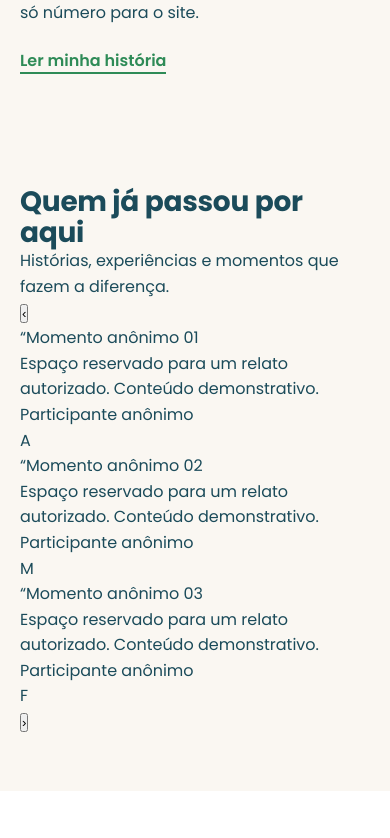
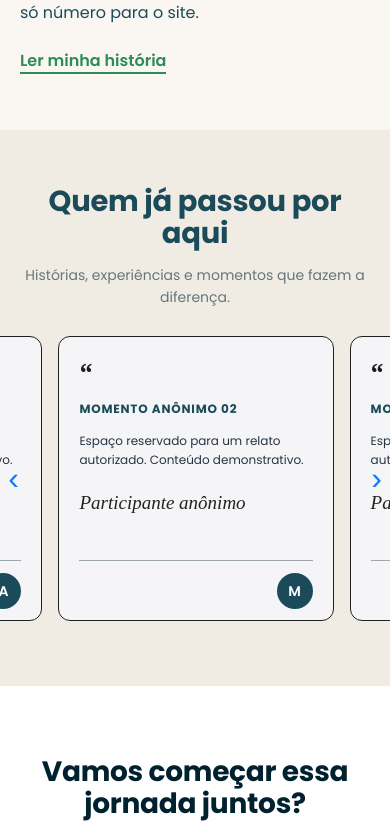
Before and after one commit to MateusTheobald/fernando-martins, a React (Vite) app: page / in a window 390 px wide. Shown: the part 3446-4284 px from the top of the page. Built offline with nearby package versions, Linux system fonts and the light colour scheme.

Commit message:
Update HomePageDepoimentos.css

```diff
--- a/src/components/inicio/HomePageDepoimentos.css
+++ b/src/components/inicio/HomePageDepoimentos.css
@@ -1,16 +1,361 @@
-section.light2 {
-  background-color: #153D48 !important;
-  background: #153D48 !important;
-  color: #F3F4F2;
-  padding: 70px 0;
+
+/* =========================================
+   DEPOIMENTOS — SEÇÃO
+========================================= */
+
+.depoimentos-section {
+  width: 100%;
+  padding: 85px 0 95px;
+  background: #F1ECE3;
+  overflow: hidden;
+}
+
+.depoimentos-section .wrap {
   width: 100%;
 }
 
-section.light2 h2 {
-  color: #F3F4F2;
+/* =========================================
+   CABEÇALHO
+========================================= */
+
+.depoimentos-heading {
+  text-align: center;
+  margin-bottom: 42px;
 }
 
-section.light2 .ph {
-  color: #F3F4F2;
-  border-color: rgba(243, 244, 242, 0.3);
+.depoimentos-heading h2 {
+  color: var(--teal);
+  margin: 0;
 }
+
+.depoimentos-heading p {
+  margin: 14px auto 0;
+  color: #64777D;
+  font-size: 16px;
+}
+
+/* =========================================
+   CARROSSEL
+========================================= */
+
+.depoimentos-carousel {
+  position: relative;
+  width: 100%;
+  overflow: hidden;
+}
+
+.depoimentos-track {
+  display: flex;
+  align-items: stretch;
+  gap: 40px;
+
+  width: 100%;
+
+  overflow-x: auto;
+  overflow-y: hidden;
+
+  padding: 0 calc((100% - 500px) / 2);
+
+  scroll-snap-type: x mandatory;
+  scroll-behavior: smooth;
+  scrollbar-width: none;
+
+  -webkit-overflow-scrolling: touch;
+}
+
+.depoimentos-track::-webkit-scrollbar {
+  display: none;
+}
+
+/* =========================================
+   CARD
+========================================= */
+
+.depoimento-card {
+  flex: 0 0 500px;
+
+  min-height: 300px;
+
+  display: flex;
+  flex-direction: column;
+  justify-content: space-between;
+
+  box-sizing: border-box;
+
+  padding: 25px 28px 0;
+
+  background: #F5F5F7;
+
+  border: 1px solid #202020;
+  border-radius: 12px;
+
+  scroll-snap-align: center;
+
+  transition: background .25s ease;
+}
+
+/* =========================================
+   CONTEÚDO
+========================================= */
+
+.depoimento-content {
+  display: flex;
+  flex-direction: column;
+  align-items: flex-start;
+}
+
+.depoimento-quote {
+  display: block;
+
+  color: #1B1B1B;
+
+  font-family: Georgia, serif;
+  font-size: 27px;
+  font-weight: 700;
+  line-height: 1;
+
+  margin-bottom: 13px;
+}
+
+.depoimento-label {
+  color: #1B4B5A;
+
+  font-size: 12px;
+  font-weight: 700;
+
+  letter-spacing: .8px;
+  text-transform: uppercase;
+
+  margin-bottom: 12px;
+}
+
+.depoimento-text {
+  width: 100%;
+  max-width: none;
+
+  color: #263442;
+
+  font-size: 13px;
+  line-height: 1.65;
+
+  margin: 0 0 18px;
+}
+
+/* =========================================
+   ASSINATURA
+========================================= */
+
+.depoimento-signature {
+  color: #222;
+
+  font-family: cursive;
+  font-size: 20px;
+  font-style: italic;
+
+  margin-top: auto;
+  margin-bottom: 10px;
+}
+
+/* =========================================
+   RODAPÉ DO CARD
+========================================= */
+
+.depoimento-footer {
+  width: 100%;
+  min-height: 65px;
+
+  display: flex;
+  align-items: center;
+  justify-content: flex-end;
+
+  border-top: 1px solid #9DA7B0;
+}
+
+.depoimento-avatar {
+  width: 39px;
+  height: 39px;
+
+  display: flex;
+  align-items: center;
+  justify-content: center;
+
+  border-radius: 50%;
+
+  background: #1B4B5A;
+  color: #fff;
+
+  font-size: 14px;
+  font-weight: 600;
+}
+
+/* =========================================
+   SETAS
+========================================= */
+
+.depoimentos-arrow {
+  position: absolute;
+  top: 50%;
+  z-index: 5;
+
+  transform: translateY(-50%);
+
+  width: 38px;
+  height: 48px;
+
+  display: flex;
+  align-items: center;
+  justify-content: center;
+
+  border: none;
+  background: transparent;
+
+  color: #087BFF;
+
+  font-family: Arial, sans-serif;
+  font-size: 42px;
+  font-weight: 300;
+
+  cursor: pointer;
+
+  transition: opacity .2s ease;
+}
+
+.depoimentos-arrow:hover {
+  opacity: .6;
+}
+
+.depoimentos-arrow.prev {
+  left: 4px;
+}
+
+.depoimentos-arrow.next {
+  right: 4px;
+}
+
+/* =========================================
+   TABLETS
+========================================= */
+
+@media (max-width: 820px) {
+
+  .depoimentos-section {
+    padding: 65px 0 75px;
+  }
+
+  .depoimentos-heading {
+    margin-bottom: 30px;
+  }
+
+  .depoimentos-track {
+    gap: 20px;
+    padding: 0 9%;
+  }
+
+  .depoimento-card {
+    flex-basis: 82%;
+    min-height: 290px;
+    padding: 23px 22px 0;
+  }
+
+  .depoimentos-arrow {
+    width: 30px;
+    font-size: 36px;
+  }
+
+  .depoimentos-arrow.prev {
+    left: 0;
+  }
+
+  .depoimentos-arrow.next {
+    right: 0;
+  }
+}
+
+/* =========================================
+   CELULARES
+========================================= */
+
+@media (max-width: 560px) {
+
+  .depoimentos-section {
+    padding: 55px 0 65px;
+  }
+
+  .depoimentos-section .wrap {
+    padding-left: 0;
+    padding-right: 0;
+  }
+
+  .depoimentos-heading {
+    padding: 0 20px;
+    margin-bottom: 28px;
+  }
+
+  .depoimentos-heading h2 {
+    font-size: 29px;
+  }
+
+  .depoimentos-heading p {
+    font-size: 14px;
+  }
+
+  .depoimentos-track {
+    gap: 16px;
+    padding: 0 8%;
+  }
+
+  .depoimento-card {
+    flex-basis: 84%;
+
+    min-height: 285px;
+
+    padding: 22px 20px 0;
+
+    border-radius: 12px;
+  }
+
+  .depoimento-text {
+    font-size: 12px;
+    line-height: 1.65;
+  }
+
+  .depoimento-signature {
+    font-size: 19px;
+  }
+
+  .depoimento-footer {
+    min-height: 60px;
+  }
+
+  .depoimento-avatar {
+    width: 36px;
+    height: 36px;
+  }
+
+  .depoimentos-arrow {
+    width: 27px;
+    height: 40px;
+    font-size: 32px;
+  }
+}
+
+/* =========================================
+   CELULARES PEQUENOS
+========================================= */
+
+@media (max-width: 380px) {
+
+  .depoimento-card {
+    flex-basis: 86%;
+    min-height: 300px;
+    padding: 20px 17px 0;
+  }
+
+  .depoimentos-track {
+    padding: 0 7%;
+  }
+
+  .depoimento-text {
+    font-size: 11.5px;
+  }
+}
```
